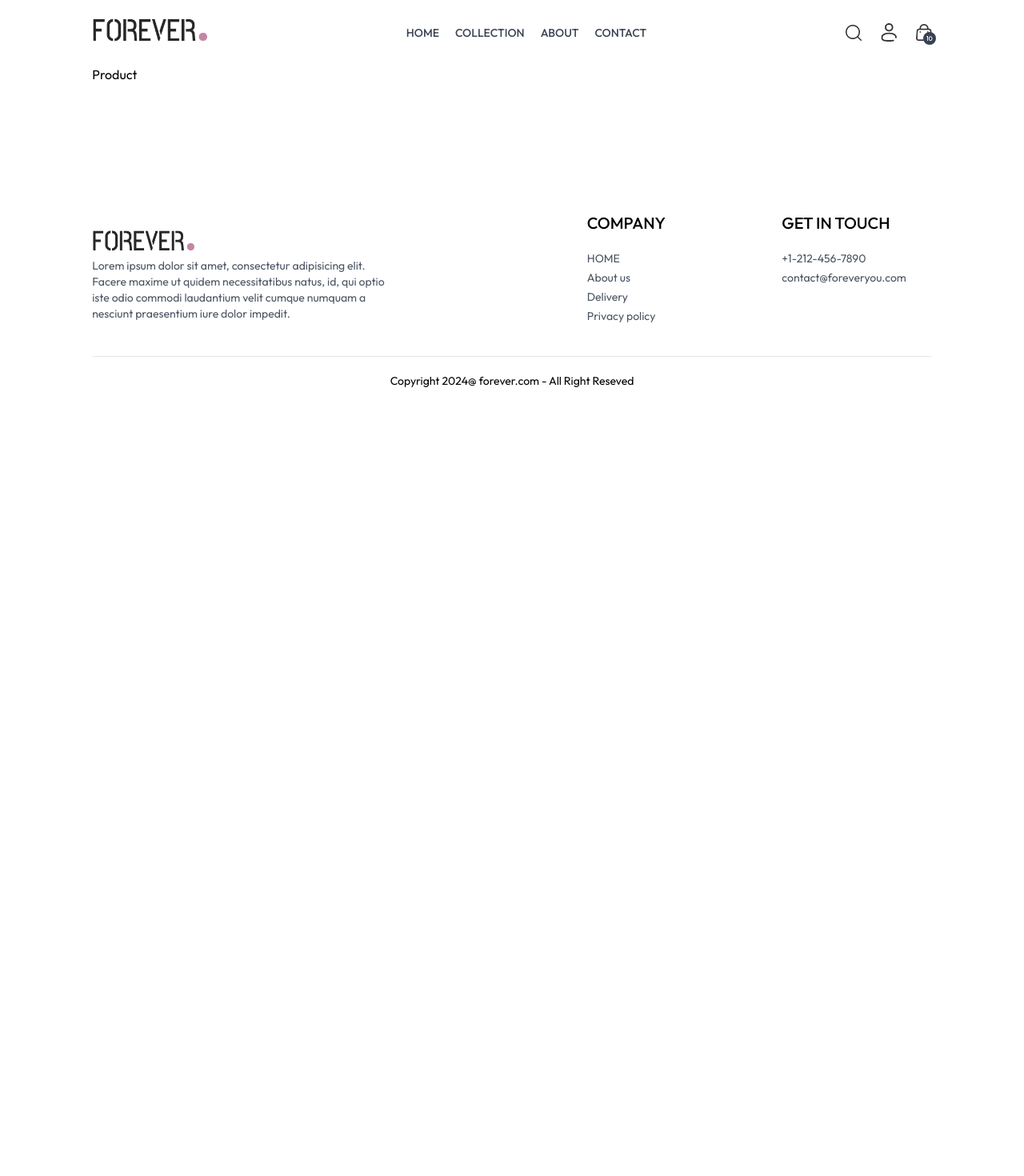
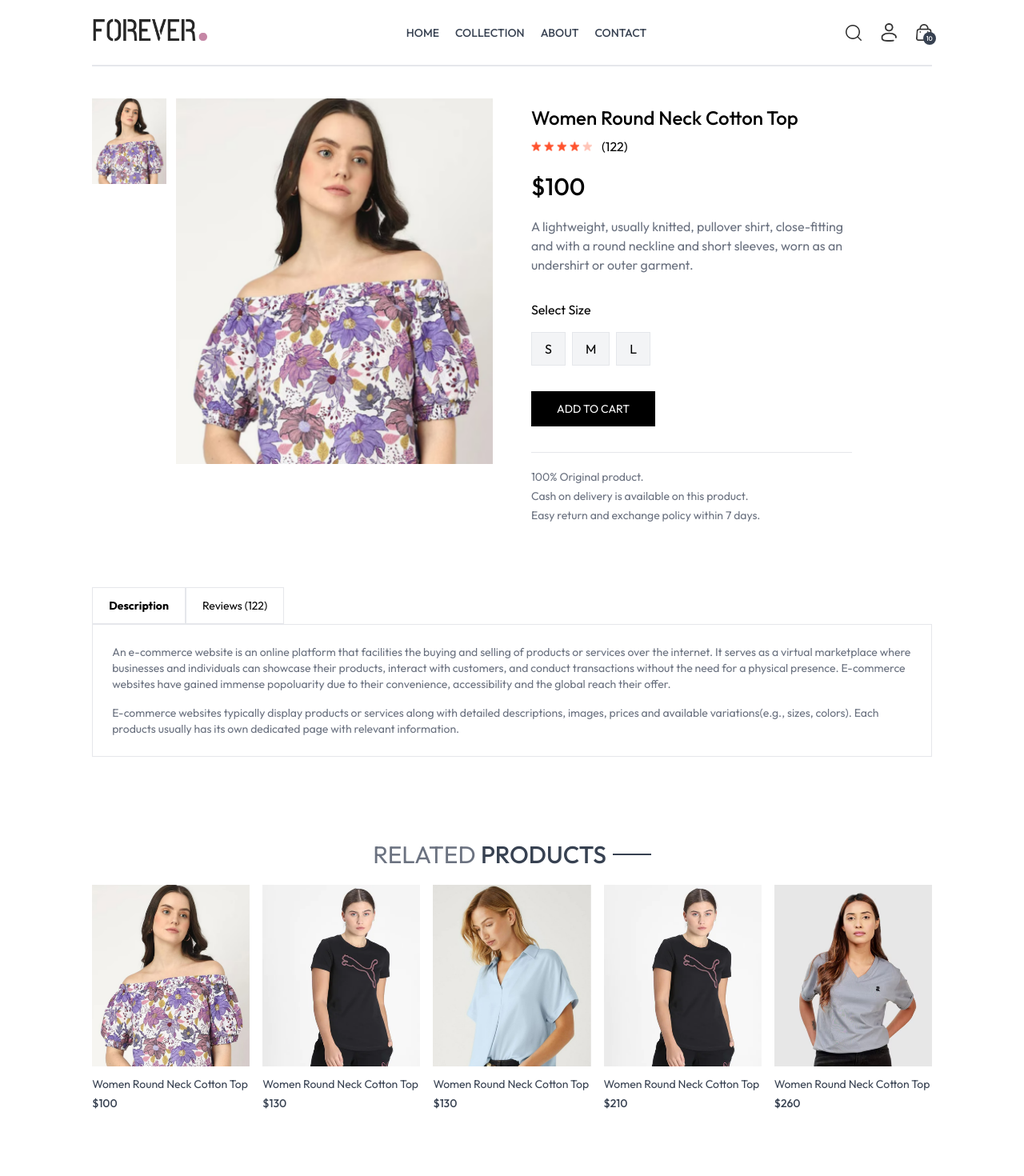
Before and after one commit to lsj2015-hub/forever-mall, a React app in the folder frontend/: page /product/aaaaa in a window 1280 px wide. Shown: the top 1470 px of the page at 80% size. Before the commit the page ends 800 px from the top, so only its background shows below. Built offline with nearby package versions, Linux system fonts and the light colour scheme; the HTML template or start-up script is replaced by a standard one.

Commit message:
Product completed

```diff
--- /dev/null
+++ b/frontend/src/components/RelatedProducts.jsx
@@ -0,0 +1,44 @@
+import { useContext, useEffect, useState } from 'react';
+import { ShopContext } from '../context/ShopContext';
+import Title from '../components/Title';
+import ProductItem from '../components/ProductItem';
+
+const RelatedProducts = ({ category, subCategory }) => {
+  const { products } = useContext(ShopContext);
+  const [related, setRelated] = useState([]);
+
+  useEffect(() => {
+    if (products.length > 0) {
+      let productsCopy = products.slice();
+      productsCopy = productsCopy.filter(
+        (product) => category === product.category
+      );
+      productsCopy = productsCopy.filter(
+        (product) => subCategory === product.subCategory
+      );
+
+      setRelated(productsCopy.slice(0, 5));
+    }
+  }, [products]);
+
+  return (
+    <div className="my-24">
+      <div className="text-center text-3xl py-2">
+        <Title text1={'RELATED'} text2={'PRODUCTS'} />
+      </div>
+      <div className="grid grid-cols-2 sm:grid-cols-3 md:grid-cols-4 lg:grid-cols-5 gap-4 gap-y-6">
+        {related.map((item, index) => (
+          <ProductItem
+            key={index}
+            id={item._id}
+            name={item.name}
+            image={item.image}
+            price={item.price}
+          />
+        ))}
+      </div>
+    </div>
+  );
+};
+
+export default RelatedProducts;
--- a/frontend/src/index.css
+++ b/frontend/src/index.css
@@ -18,6 +18,10 @@
   font-style: normal;
 }
 
+::-webkit-scrollbar {
+  display: none;
+}
+
 @media (max-width: 640px) {
   a.active {
     background-color: black;
--- a/frontend/src/pages/Product.jsx
+++ b/frontend/src/pages/Product.jsx
@@ -1,5 +1,134 @@
+import { useContext, useEffect, useState } from 'react';
+import { useParams } from 'react-router-dom';
+import { ShopContext } from '../context/ShopContext';
+import { assets } from '../assets/assets';
+import RelatedProducts from '../components/RelatedProducts';
+
 const Product = () => {
-  return <div>Product</div>;
+  const { productId } = useParams();
+  const { products, currency } = useContext(ShopContext);
+  const [productData, setProductData] = useState(null);
+  const [image, setImage] = useState('');
+  const [size, setSize] = useState('');
+
+  const fetchProductData = async () => {
+    products.map((item) => {
+      if (item._id === productId) {
+        setProductData(item);
+        setImage(item.image[0]);
+        console.log(item);
+
+        return null;
+      }
+    });
+  };
+
+  useEffect(() => {
+    fetchProductData();
+  }, [productId]);
+
+  return productData ? (
+    <div className="border-t-2 pt-10 transition-opacity ease-in duration-500 opacity-100">
+      {/* ------------ Product Data ------------  */}
+      <div className="flex gap-12 sm:gap-12 flex-col sm:flex-row">
+        {/* ------------ Product Images ------------ */}
+        <div className="flex-1 flex flex-col-reverse gap-3 sm:flex-row">
+          <div className="flex sm:flex-col overflow-x-auto sm:overflow-y-scroll justify-between sm:justify-normal sm:w-[18.7%] w-full">
+            {productData.image.map((item, index) => (
+              <img
+                onClick={() => setImage(item)}
+                key={index}
+                src={item}
+                alt=""
+                className="w-[24%] sm:w-full sm:mb-3 flex-shrink-0 cursor-pointer"
+              />
+            ))}
+          </div>
+          <div className="w-full sm:w-[80%]">
+            <img src={image} alt="" className="w-full h-auto" />
+          </div>
+        </div>
+
+        {/* ------------ Product Info ------------ */}
+        <div className="flex-1">
+          <h1 className="font-medium text-2xl mt-2">{productData.name}</h1>
+          <div className="flex items-center gap-1 mt-2">
+            <img src={assets.star_icon} alt="" className="w-3 5" />
+            <img src={assets.star_icon} alt="" className="w-3 5" />
+            <img src={assets.star_icon} alt="" className="w-3 5" />
+            <img src={assets.star_icon} alt="" className="w-3 5" />
+            <img src={assets.star_dull_icon} alt="" className="w-3 5" />
+            <p className="pl-2">(122)</p>
+          </div>
+          <p className="mt-5 text-3xl font-medium">
+            {currency}
+            {productData.price}
+          </p>
+          <p className="mt-5 text-gray-500 md:w-4/5">
+            {productData.description}
+          </p>
+          <div className="flex flex-col gap-4 my-8">
+            <p className="">Select Size</p>
+            <div className="flex gap-2">
+              {productData.sizes.map((item, index) => (
+                <button
+                  onClick={() => setSize(item)}
+                  className={`border py-2 px-4 bg-gray-100 ${
+                    item === size ? 'border-orange-500' : ''
+                  }`}
+                  key={index}
+                >
+                  {item}
+                </button>
+              ))}
+            </div>
+          </div>
+          <button className="bg-black text-white px-8 py-3 text-sm active:bg-gray-700">
+            ADD TO CART
+          </button>
+          <hr className="mt-8 sm:w-4/5" />
+          <div className="text-sm text-gray-500 mt-5 flex flex-col gap-1">
+            <p>100% Original product.</p>
+            <p>Cash on delivery is available on this product.</p>
+            <p>Easy return and exchange policy within 7 days.</p>
+          </div>
+        </div>
+      </div>
+
+      {/* ---------------- Description & Review Section ---------------- */}
+      <div className="mt-20">
+        <div className="flex">
+          <b className="border px-5 py-3 text-sm">Description</b>
+          <p className="border px-5 py-3 text-sm">Reviews (122)</p>
+        </div>
+        <div className="flex flex-col gap-4 border px-6 py-6 text-sm text-gray-500">
+          <p>
+            An e-commerce website is an online platform that facilities the
+            buying and selling of products or services over the internet. It
+            serves as a virtual marketplace where businesses and individuals can
+            showcase their products, interact with customers, and conduct
+            transactions without the need for a physical presence. E-commerce
+            websites have gained immense popoluarity due to their convenience,
+            accessibility and the global reach their offer.
+          </p>
+          <p>
+            E-commerce websites typically display products or services along
+            with detailed descriptions, images, prices and available
+            variations(e.g., sizes, colors). Each products usually has its own
+            dedicated page with relevant information.
+          </p>
+        </div>
+      </div>
+
+      {/* -------------- display related products ----------------- */}
+      <RelatedProducts
+        category={productData.category}
+        subCategory={productData.subCategory}
+      />
+    </div>
+  ) : (
+    <div className="opacity-0"></div>
+  );
 };
 
 export default Product;
```
